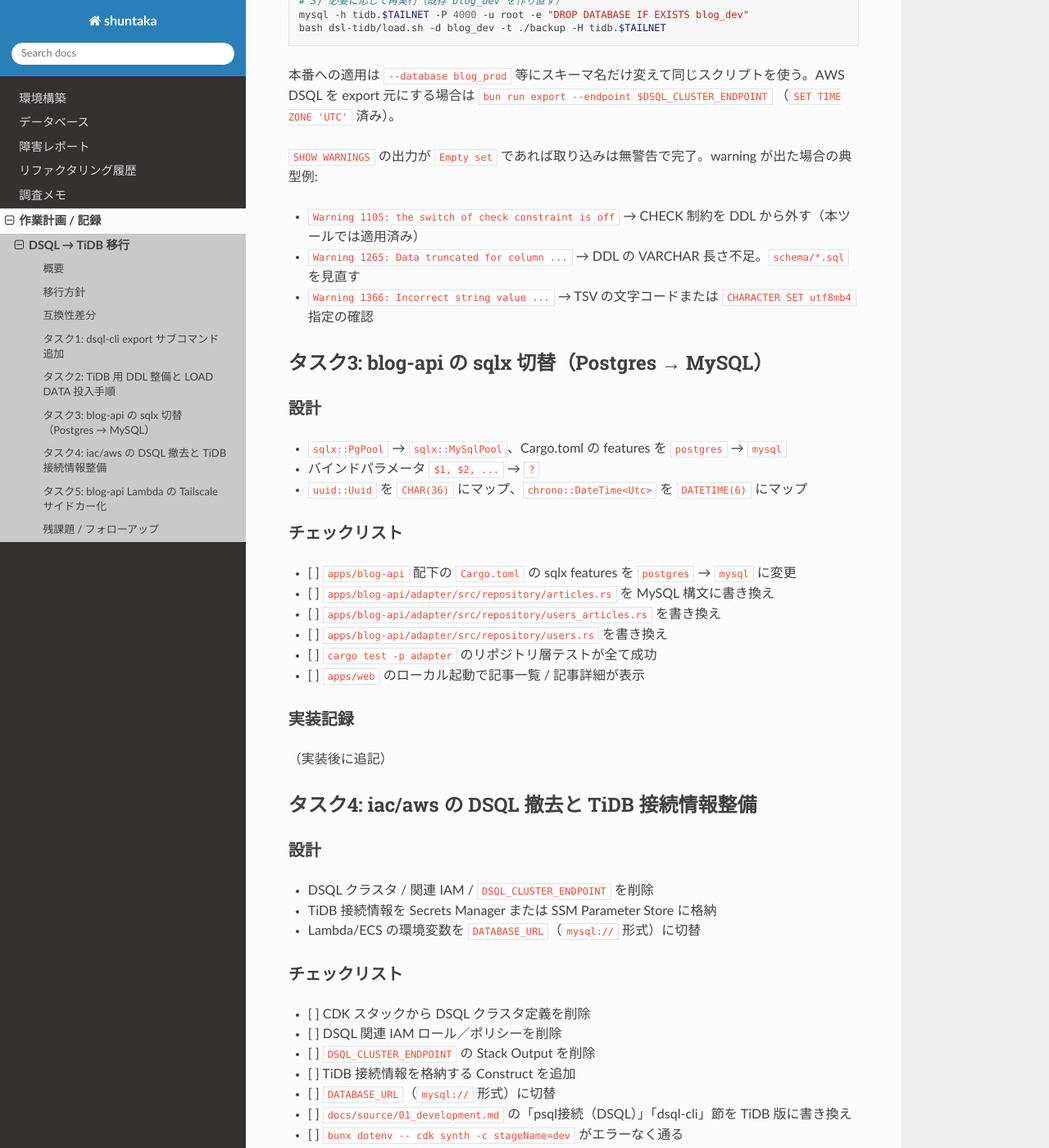
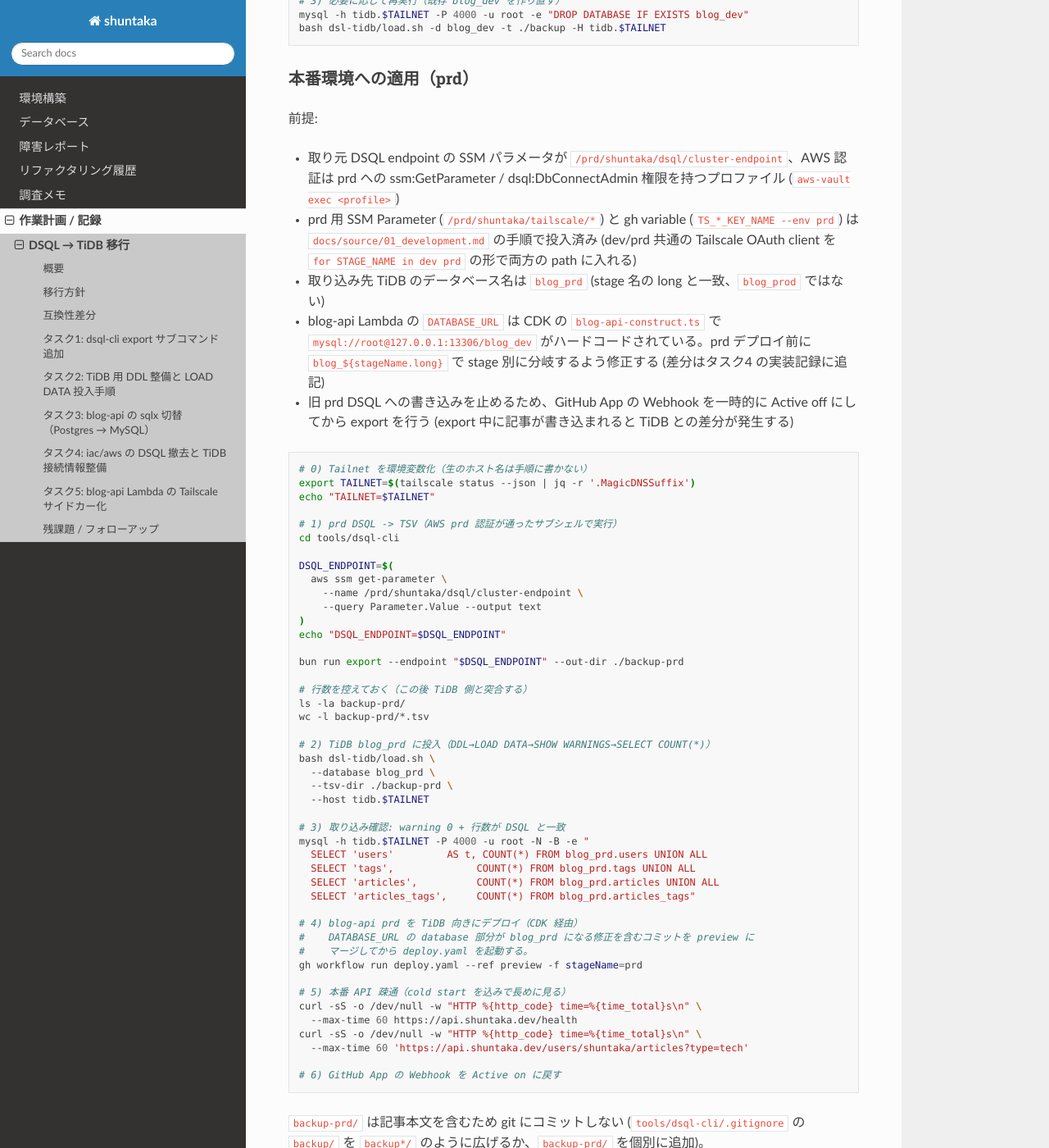
Before and after one commit to shuntaka9576/shuntaka-dev, a Sphinx documentation site: the page built from docs/source/tasks/2026-06-26-dsql-to-tidb-migration.md, in a window 1280 px wide and 1400 px high, scrolled down 4390 px. Shown: the whole window at 82% size. Built offline with Sphinx 7.4.7 and the Read the Docs theme 3.1.0, drawn with Linux system fonts in a browser that asks for light colours; pages that are not in the unit, such as notebooks, are missing from menus; some of the changed text lies outside the part shown.

Commit message:
feat: switch blog-api DATABASE_URL database name per stage
- BlogAPIConstruct.props gains databaseName, env is built as
  mysql://root@127.0.0.1:13306/${databaseName}
- MainStack passes blog_${stageName.long} so dev -> blog_dev,
  prd -> blog_prd
- snapshot updated to reflect the templated database name
- docs/.../2026-06-26-dsql-to-tidb-migration.md: add prd runbook
  (DSQL export -> TiDB blog_prd load -> CDK deploy -> API smoke)
- cspell.json + tools/dsql-cli/.gitignore: widen backup -> backup*
  so backup-prd/ is excluded too

````diff
--- a/cspell.json
+++ b/cspell.json
@@ -15,7 +15,7 @@
     "**/__snapshots__/**",
     "docs/source/incidents/**",
     "**/storybook-static/**",
-    "tools/dsql-cli/backup/**",
+    "tools/dsql-cli/backup*/**",
     "**/go.mod",
     "**/go.sum"
   ],
--- a/docs/source/tasks/2026-06-26-dsql-to-tidb-migration.md
+++ b/docs/source/tasks/2026-06-26-dsql-to-tidb-migration.md
@@ -160,7 +160,67 @@
 bash dsl-tidb/load.sh -d blog_dev -t ./backup -H tidb.$TAILNET
 ```
 
-本番への適用は `--database blog_prod` 等にスキーマ名だけ変えて同じスクリプトを使う。AWS DSQL を export 元にする場合は `bun run export --endpoint $DSQL_CLUSTER_ENDPOINT` （`SET TIME ZONE 'UTC'` 済み）。
+### 本番環境への適用（prd）
+
+前提:
+
+- 取り元 DSQL endpoint の SSM パラメータが `/prd/shuntaka/dsql/cluster-endpoint`、AWS 認証は prd への ssm:GetParameter / dsql:DbConnectAdmin 権限を持つプロファイル (`aws-vault exec <profile>`)
+- prd 用 SSM Parameter (`/prd/shuntaka/tailscale/*`) と gh variable (`TS_*_KEY_NAME --env prd`) は `docs/source/01_development.md` の手順で投入済み (dev/prd 共通の Tailscale OAuth client を `for STAGE_NAME in dev prd` の形で両方の path に入れる)
+- 取り込み先 TiDB のデータベース名は `blog_prd` (stage 名の long と一致、`blog_prod` ではない)
+- blog-api Lambda の `DATABASE_URL` は CDK の `blog-api-construct.ts` で `mysql://root@127.0.0.1:13306/blog_dev` がハードコードされている。prd デプロイ前に `blog_${stageName.long}` で stage 別に分岐するよう修正する (差分はタスク4 の実装記録に追記)
+- 旧 prd DSQL への書き込みを止めるため、GitHub App の Webhook を一時的に Active off にしてから export を行う (export 中に記事が書き込まれると TiDB との差分が発生する)
+
+```bash
+# 0) Tailnet を環境変数化（生のホスト名は手順に書かない）
+export TAILNET=$(tailscale status --json | jq -r '.MagicDNSSuffix')
+echo "TAILNET=$TAILNET"
+
+# 1) prd DSQL -> TSV（AWS prd 認証が通ったサブシェルで実行）
+cd tools/dsql-cli
+
+DSQL_ENDPOINT=$(
+  aws ssm get-parameter \
+    --name /prd/shuntaka/dsql/cluster-endpoint \
+    --query Parameter.Value --output text
+)
+echo "DSQL_ENDPOINT=$DSQL_ENDPOINT"
+
+bun run export --endpoint "$DSQL_ENDPOINT" --out-dir ./backup-prd
+
+# 行数を控えておく（この後 TiDB 側と突合する）
+ls -la backup-prd/
+wc -l backup-prd/*.tsv
+
+# 2) TiDB blog_prd に投入（DDL→LOAD DATA→SHOW WARNINGS→SELECT COUNT(*)）
+bash dsl-tidb/load.sh \
+  --database blog_prd \
+  --tsv-dir ./backup-prd \
+  --host tidb.$TAILNET
+
+# 3) 取り込み確認: warning 0 + 行数が DSQL と一致
+mysql -h tidb.$TAILNET -P 4000 -u root -N -B -e "
+  SELECT 'users'         AS t, COUNT(*) FROM blog_prd.users UNION ALL
+  SELECT 'tags',              COUNT(*) FROM blog_prd.tags UNION ALL
+  SELECT 'articles',          COUNT(*) FROM blog_prd.articles UNION ALL
+  SELECT 'articles_tags',     COUNT(*) FROM blog_prd.articles_tags"
+
+# 4) blog-api prd を TiDB 向きにデプロイ（CDK 経由）
+#    DATABASE_URL の database 部分が blog_prd になる修正を含むコミットを preview に
+#    マージしてから deploy.yaml を起動する。
+gh workflow run deploy.yaml --ref preview -f stageName=prd
+
+# 5) 本番 API 疎通（cold start を込みで長めに見る）
+curl -sS -o /dev/null -w "HTTP %{http_code} time=%{time_total}s\n" \
+  --max-time 60 https://api.shuntaka.dev/health
+curl -sS -o /dev/null -w "HTTP %{http_code} time=%{time_total}s\n" \
+  --max-time 60 'https://api.shuntaka.dev/users/shuntaka/articles?type=tech'
+
+# 6) GitHub App の Webhook を Active on に戻す
+```
+
+`backup-prd/` は記事本文を含むため git にコミットしない (`tools/dsql-cli/.gitignore` の `backup/` を `backup*/` のように広げるか、`backup-prd/` を個別に追加)。
+
+旧 prd DSQL クラスタは rollback 余地のため当面残し、撤去はタスク4「iac/aws の DSQL 撤去」で実施する。
 
 `SHOW WARNINGS` の出力が `Empty set` であれば取り込みは無警告で完了。warning が出た場合の典型例:
 
````
Also changed, not shown: 4 other files.
